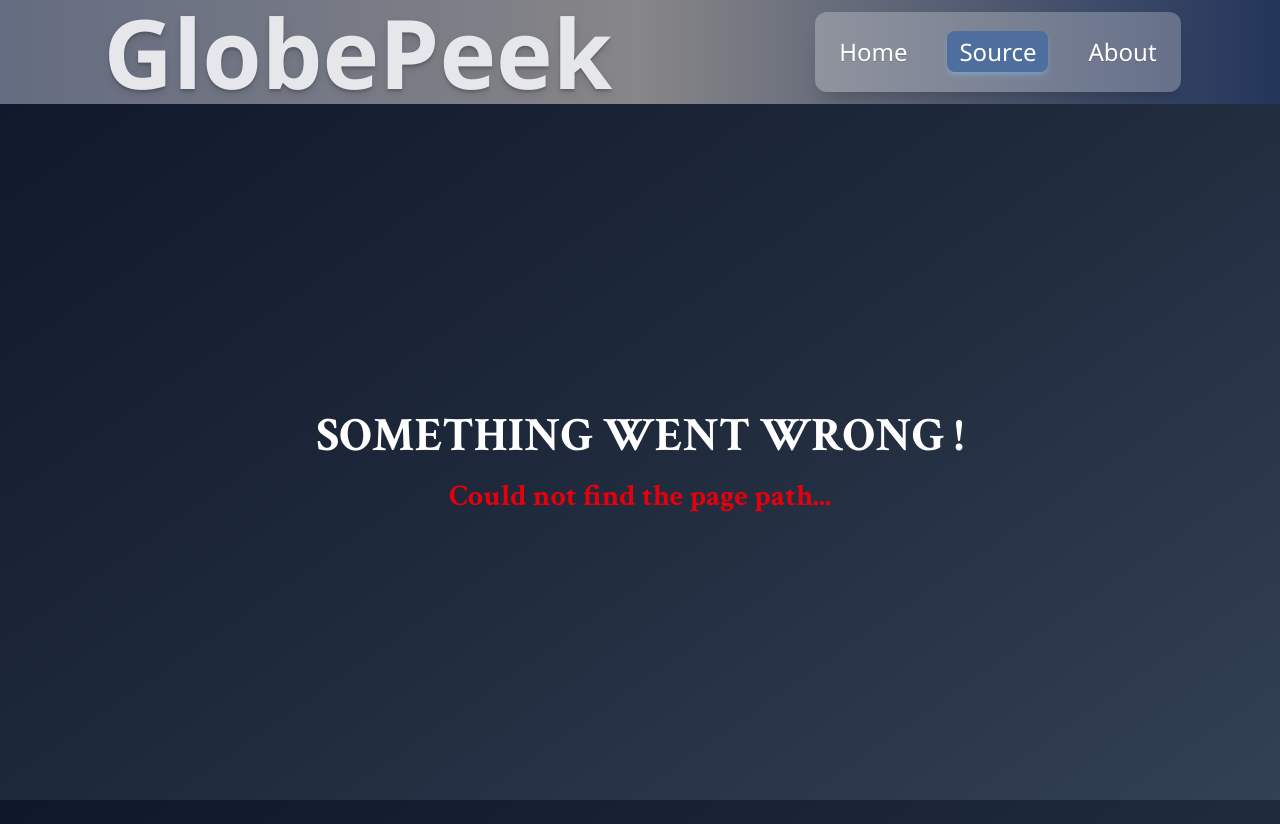
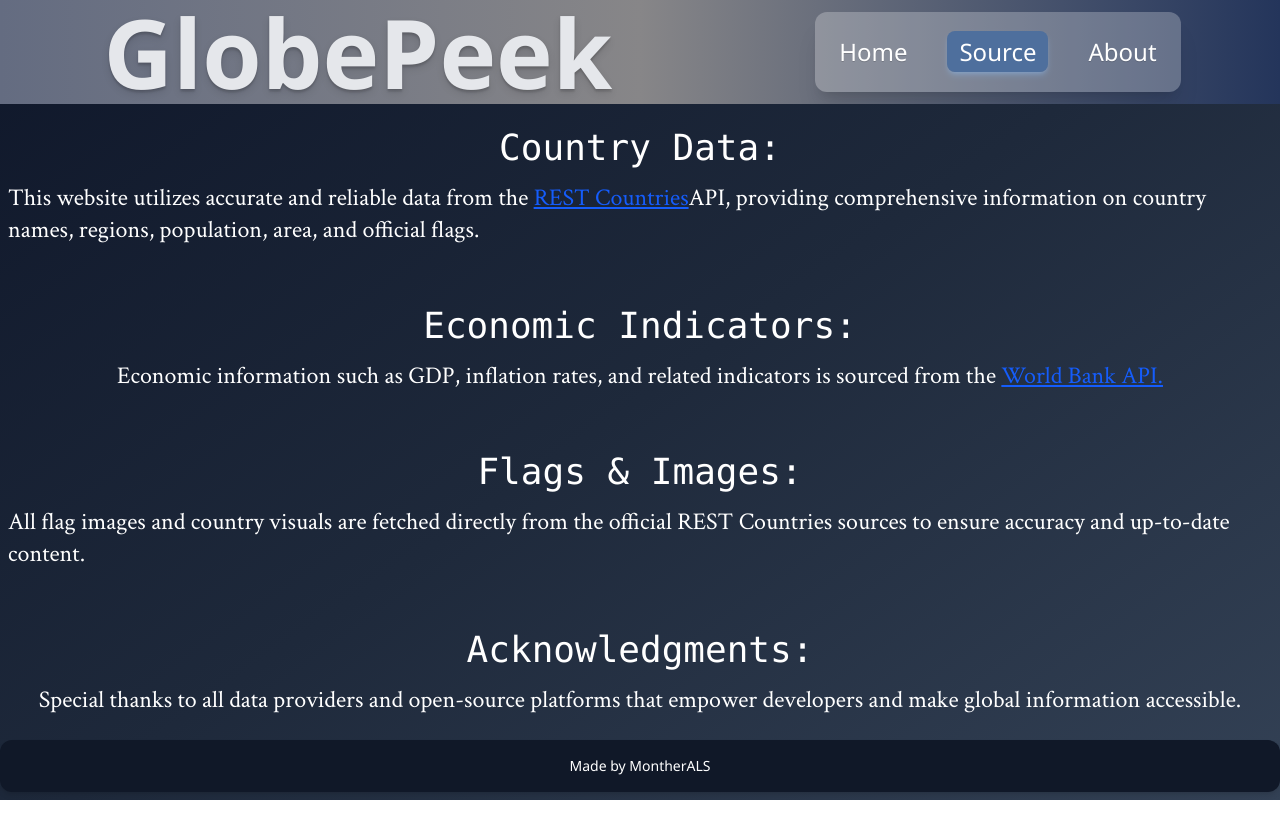
Before and after one commit to MontherALS/GlobePeek, a React (Vite) app: page /source in a window 1280 px wide. After the commit the page ends 800 px from the top, so only its background shows below. Built offline with nearby package versions, Linux system fonts and the light colour scheme; a web font is replaced by a local one.

Commit message:
added source page

```diff
--- /dev/null
+++ b/src/Pages/SourcesPage.jsx
@@ -0,0 +1,45 @@
+export default function SourcesPage() {
+  const pStyle = "font-Crimson text-lg sm:text-2xl";
+  const hStyle = "text-3xl sm:text-4xl font-mono";
+  return (
+    <div className="text-2xl flex flex-col gap-3.5 mx-2 my-6 items-center ">
+      <h1 className={hStyle}> Country Data:</h1>{" "}
+      <p className={pStyle}>
+        This website utilizes accurate and reliable data from the
+        <span className="text-blue-600">
+          {" "}
+          <a href="https://restcountries.com/" className="underline">
+            REST Countries
+          </a>
+        </span>
+        API, providing comprehensive information on country names, regions,
+        population, area, and official flags.
+      </p>
+      <br /> <h1 className={hStyle}>Economic Indicators:</h1>{" "}
+      <p className={pStyle}>
+        {" "}
+        Economic information such as GDP, inflation rates, and related
+        indicators is sourced from the{" "}
+        <span className="text-blue-600">
+          {" "}
+          <a href="https://www.worldbank.org/ext/en/home" className="underline">
+            World Bank API.
+          </a>
+        </span>
+      </p>
+      <br />
+      <h1 className={hStyle}>Flags & Images: </h1>
+      <p className={pStyle}>
+        All flag images and country visuals are fetched directly from the
+        official REST Countries sources to ensure accuracy and up-to-date
+        content.
+      </p>
+      <br />
+      <h1 className={hStyle}>Acknowledgments:</h1>
+      <p className={pStyle}>
+        Special thanks to all data providers and open-source platforms that
+        empower developers and make global information accessible.
+      </p>
+    </div>
+  );
+}
--- a/src/main.jsx
+++ b/src/main.jsx
@@ -5,6 +5,7 @@ import App from "./App.jsx";
 import CountryPage from "./Pages/CountryPage.jsx";
 import RootLayout from "./Comp/RootLayout.jsx";
 import ErrorPage from "./Pages/ErrorPage.jsx";
+import SourcesPage from "./Pages/SourcesPage.jsx";
 import { createBrowserRouter, RouterProvider } from "react-router-dom";
 
 const router = createBrowserRouter([
@@ -14,6 +15,7 @@ const router = createBrowserRouter([
     errorElement: <ErrorPage />,
     children: [
       { path: "/", element: <App /> },
+      { path: "/source", element: <SourcesPage /> },
       { path: "/country", element: <CountryPage /> },
     ],
   },
```
